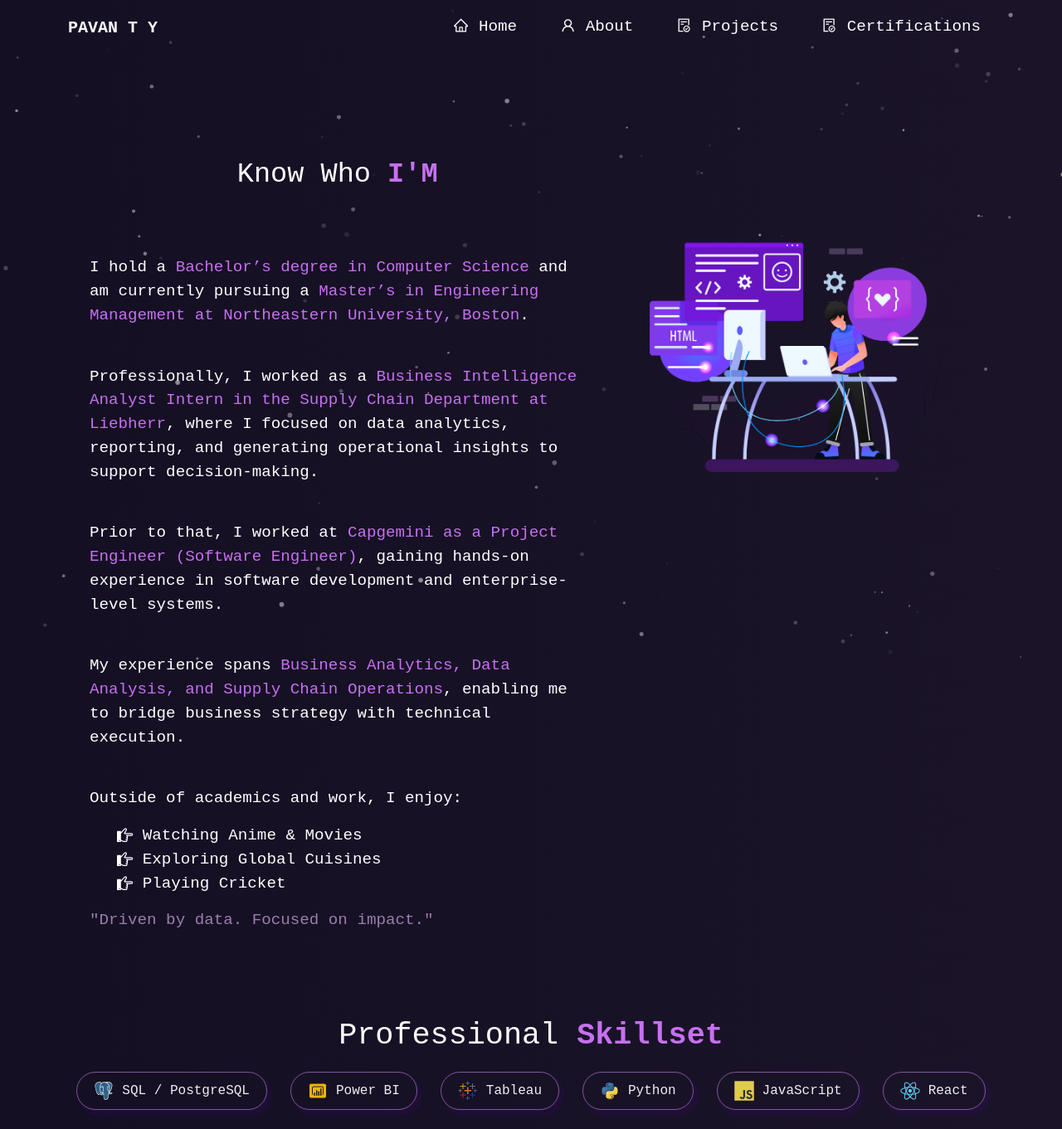
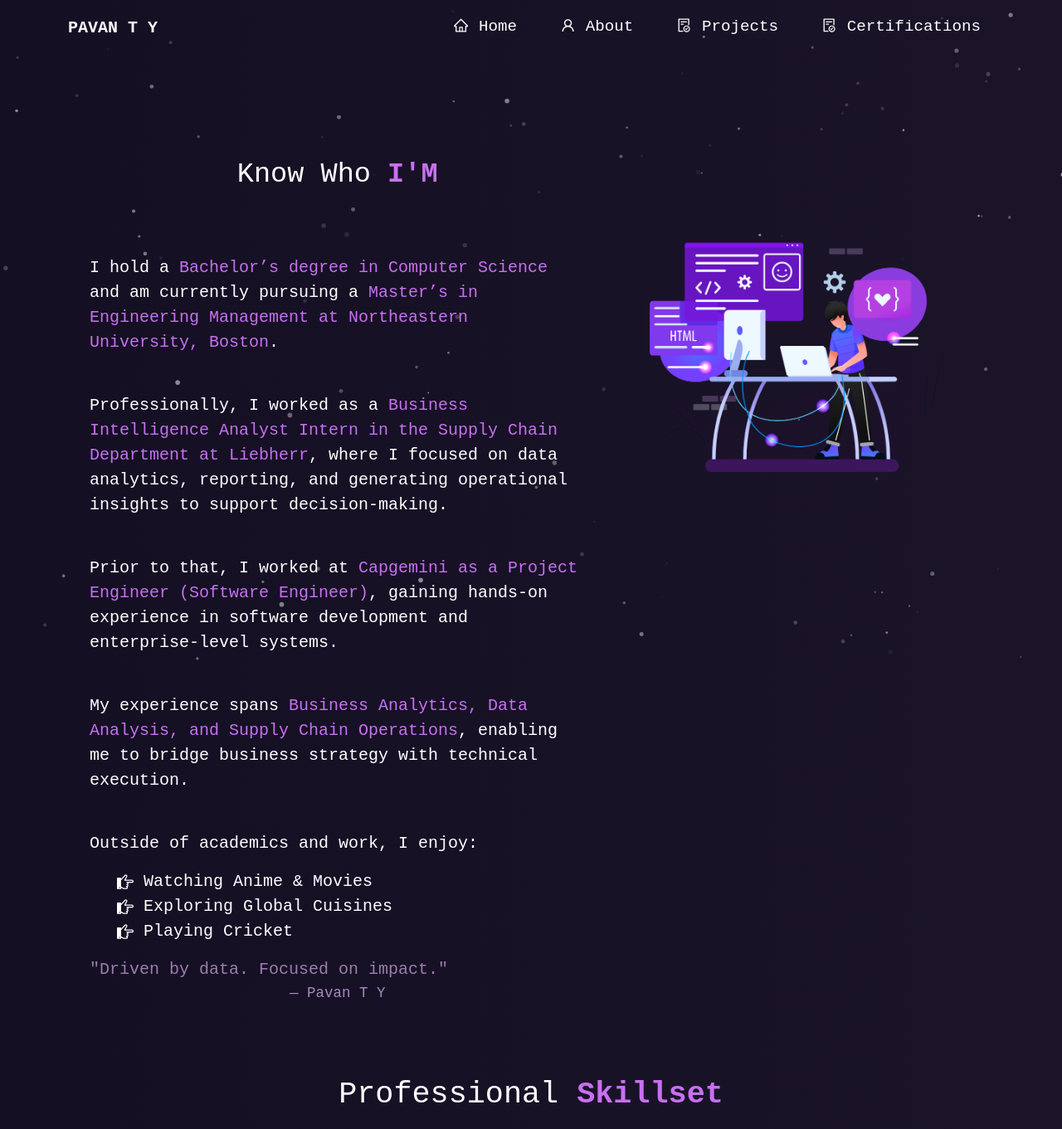
Before and after one commit to pavanty/pavanty-portfolio, a React (Create React App) app: page /pavanty-portfolio/about in a window 1280 px wide. Shown: the top 1361 px of the page at 83% size. Built offline with nearby package versions, Linux system fonts and the light colour scheme; a web font is replaced by a local one.

Commit message:
update on footer

```diff
--- a/src/components/About/AboutCard.js
+++ b/src/components/About/AboutCard.js
@@ -6,7 +6,7 @@
   return (
     <Card className="quote-card-view">
       <Card.Body className="home-about-body">
-
+ <blockquote className="blockquote mb-0">
         <p style={{ textAlign: "left" }}>
           I hold a <span className="purple">Bachelor’s degree in Computer Science</span>{" "}
           and am currently pursuing a{" "}
@@ -61,7 +61,13 @@
         <p style={{ color: "rgb(155 126 172)", marginTop: "15px" }}>
           "Driven by data. Focused on impact."
         </p>
-
+      <footer
+  className="blockquote-footer"
+  style={{ textAlign: "center" }}
+>
+  Pavan T Y
+</footer>
+</blockquote>
       </Card.Body>
     </Card>
   );
--- a/src/components/Certifications/Certifications.js
+++ b/src/components/Certifications/Certifications.js
@@ -1,3 +1,4 @@
+// src/components/Certifications/Certifications.js
 import React from "react";
 import { Container, Row, Col, Card } from "react-bootstrap";
 import Particle from "../Particle";
@@ -31,6 +32,7 @@
       title: "Data Landscape of GenAI for Project Managers",
       issuer: "PMI",
       issued: "Mar 2025",
+      credentialId: "",
       image: genai,
       skills: ["Artificial Intelligence", "Risk Assessment", "Project Governance"],
     },
@@ -46,27 +48,48 @@
       title: "The Complete SQL Bootcamp",
       issuer: "Udemy",
       issued: "Jul 2020",
+      credentialId: "",
       image: sql,
       skills: ["PostgreSQL", "MySQL", "SQL Queries"],
     },
     {
       title: "Capgemini Entry Level Developer 1 & 2",
       issuer: "Capgemini",
+      issued: "",
+      credentialId: "",
       image: Capgemini,
       skills: ["Java", "Spring Boot", "React.js", "Git"],
     },
   ];
 
   return (
-    <Container fluid className="project-section">
+    <Container
+      fluid
+      className="project-section"
+      style={{ position: "relative" }}
+    >
+      {/* Background particles: fixed + non-interactive so it never blocks clicks */}
+      <div
+        style={{
+          position: "fixed",
+          inset: 0,
+          zIndex: 0,
+          pointerEvents: "none",
+        }}
+      >
         <Particle />
+      </div>
+
+      {/* Content above particles */}
+      <div style={{ position: "relative", zIndex: 1 }}>
         <Container>
           <h1 className="project-heading mb-3">
             My <strong className="purple">Certifications</strong>
           </h1>
 
           <p style={{ color: "white", marginBottom: "50px", fontSize: "1.15rem" }}>
-          Professional certifications validating expertise in analytics, product management, and technology.
+            Professional certifications validating expertise in analytics, product
+            management, and technology.
           </p>
 
           <Row className="g-4">
@@ -85,7 +108,6 @@
                     height: "100%",
                   }}
                 >
-                {/* Certificate Image */}
                   <Card.Img
                     variant="top"
                     src={cert.image}
@@ -97,7 +119,6 @@
                     }}
                   />
 
-                {/* Body Grid Layout */}
                   <Card.Body
                     style={{
                       display: "grid",
@@ -107,7 +128,6 @@
                       minHeight: 0,
                     }}
                   >
-                  {/* Title */}
                     <Card.Title
                       style={{
                         fontSize: "1.15rem",
@@ -123,7 +143,6 @@
                       {cert.title}
                     </Card.Title>
 
-                  {/* Details */}
                     <div
                       style={{
                         fontSize: "0.95rem",
@@ -153,16 +172,19 @@
                           }}
                           title={cert.credentialId}
                         >
-                        <span className="purple">Credential ID:</span> {cert.credentialId}
+                          <span className="purple">Credential ID:</span>{" "}
+                          {cert.credentialId}
                         </div>
                       ) : (
                         <div style={{ visibility: "hidden" }}>Credential ID:</div>
                       )}
                     </div>
 
-                  {/* Skills */}
                     <div style={{ overflow: "hidden" }}>
-                    <div className="purple fw-semibold mb-2" style={{ fontSize: "1rem" }}>
+                      <div
+                        className="purple fw-semibold mb-2"
+                        style={{ fontSize: "1rem" }}
+                      >
                         Skills
                       </div>
 
@@ -187,6 +209,7 @@
             ))}
           </Row>
         </Container>
+      </div>
     </Container>
   );
 }
--- a/src/style.css
+++ b/src/style.css
@@ -775,3 +775,7 @@
 .project-card-view li:last-child {
   margin-bottom: 0;
 }
+#tsparticles,
+.tsparticles-canvas-el {
+  pointer-events: none !important;
+}
```
Lines whose indentation alone changed are shown as unchanged.
